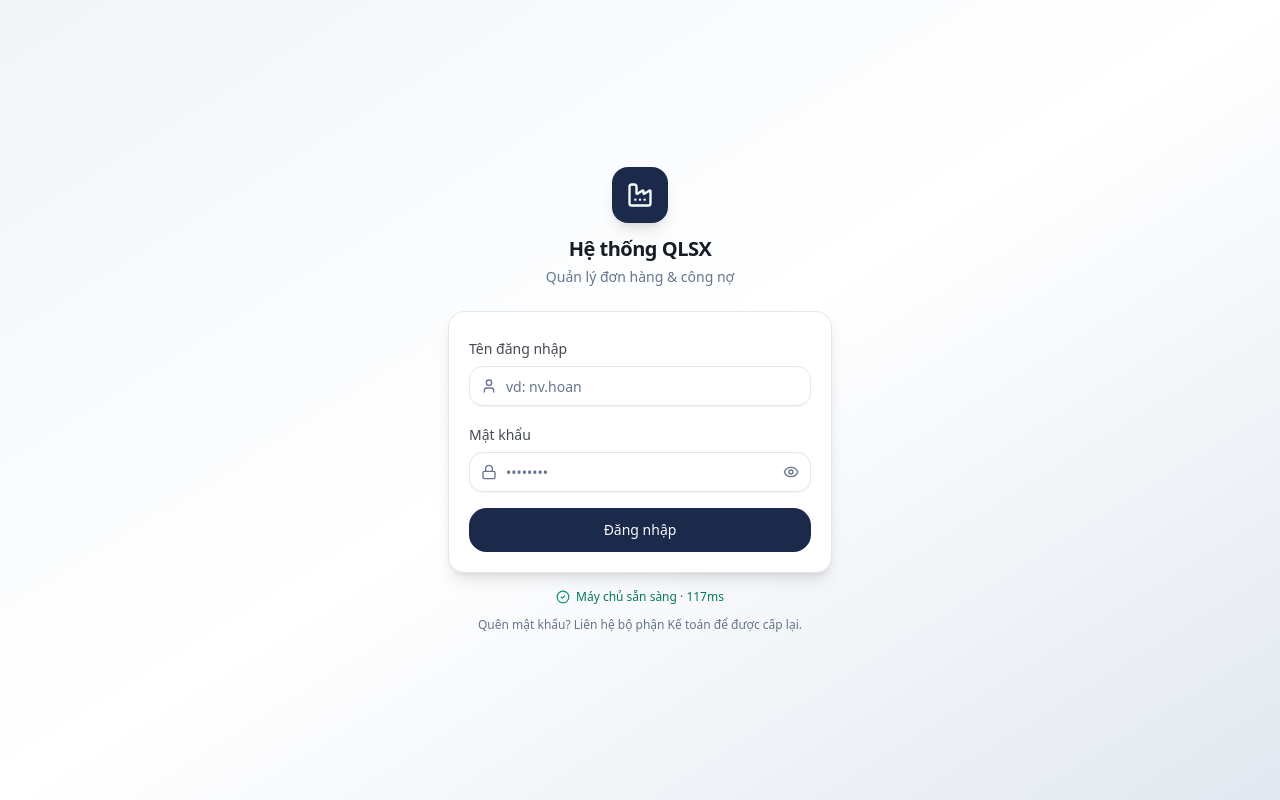
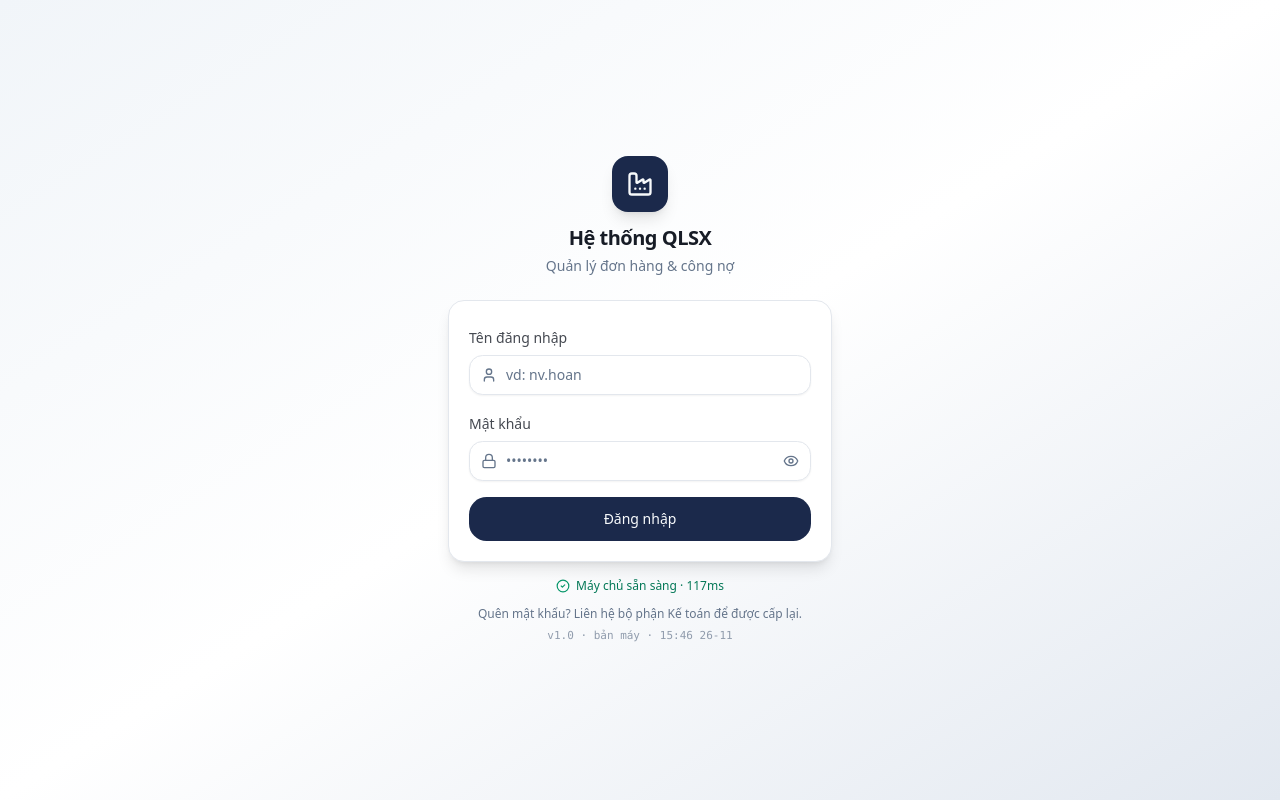
Before and after one commit to hoanbvhn-gif/qlsx, a React (Vite) app: page /#/login in a window 1280 px wide. Built offline with nearby package versions, Linux system fonts and the light colour scheme; no server answers; the database is empty.

Commit message:
hien so hieu ban build

```diff
--- a/src/components/layout/AppLayout.jsx
+++ b/src/components/layout/AppLayout.jsx
@@ -4,6 +4,7 @@ import { useAuth } from '@/context/AuthContext'
 import { ROLE_LABEL } from '@/lib/format'
 import { cn } from '@/lib/utils'
 import { donFileDaTatToan } from '@/lib/cleanup'
+import { versionLabel, COMMIT } from '@/lib/version'
 import { Button } from '@/components/ui/button'
 import { toast } from 'sonner'
 import {
@@ -91,8 +92,11 @@ export default function AppLayout() {
         <nav className="flex-1 space-y-1 overflow-y-auto p-3">
           {items.map(i => <NavItem key={i.to} {...i} />)}
         </nav>
-        <div className="border-t p-3 text-xs text-muted-foreground">
-          QLSX v1.0 · {ROLE_LABEL[profile?.role]}
+        <div className="space-y-0.5 border-t p-3 text-xs text-muted-foreground">
+          <p>QLSX · {ROLE_LABEL[profile?.role]}</p>
+          <p className="font-mono text-[11px]" title={COMMIT ? `commit ${COMMIT}` : 'chạy tại máy'}>
+            {versionLabel()}
+          </p>
         </div>
       </aside>
 
--- /dev/null
+++ b/src/lib/version.js
@@ -0,0 +1,27 @@
+/**
+ * Thong tin phien ban ban dung.
+ * Cac ten __BUILD_NO__ / __COMMIT__ / __BUILD_TIME__ duoc Vite thay the
+ * bang gia tri that luc build (xem muc define trong vite.config.js).
+ * Chay o may (npm run dev) thi cung co gia tri, chi khac la BUILD_NO = 'local'.
+ */
+/* eslint-disable no-undef */
+export const APP_VERSION = '1.0'
+export const BUILD_NO   = typeof __BUILD_NO__   !== 'undefined' ? __BUILD_NO__   : 'local'
+export const COMMIT     = typeof __COMMIT__     !== 'undefined' ? __COMMIT__     : ''
+export const BUILD_TIME = typeof __BUILD_TIME__ !== 'undefined' ? __BUILD_TIME__ : new Date().toISOString()
+
+/** '10/08 09:15' theo giờ Việt Nam */
+export function buildTimeVN() {
+  const d = new Date(BUILD_TIME)
+  if (isNaN(d.getTime())) return '--'
+  return d.toLocaleString('vi-VN', {
+    day: '2-digit', month: '2-digit', hour: '2-digit', minute: '2-digit',
+    timeZone: 'Asia/Ho_Chi_Minh'
+  })
+}
+
+/** 'v1.0 · build 23 · 10/08 09:15' */
+export function versionLabel() {
+  const build = (BUILD_NO && BUILD_NO !== 'local') ? `build ${BUILD_NO}` : 'bản máy'
+  return `v${APP_VERSION} · ${build} · ${buildTimeVN()}`
+}
--- a/src/pages/Login.jsx
+++ b/src/pages/Login.jsx
@@ -2,6 +2,7 @@ import { useState, useEffect } from 'react'
 import { useNavigate } from 'react-router-dom'
 import { useAuth, HOME_BY_ROLE } from '@/context/AuthContext'
 import { danhThucMayChu } from '@/lib/supabase'
+import { versionLabel } from '@/lib/version'
 import { Button } from '@/components/ui/button'
 import { Input } from '@/components/ui/input'
 import { Label } from '@/components/ui/label'
@@ -141,6 +142,9 @@ export default function Login() {
         <p className="mt-3 text-center text-xs text-muted-foreground">
           Quên mật khẩu? Liên hệ bộ phận Kế toán để được cấp lại.
         </p>
+        <p className="mt-1.5 text-center font-mono text-[11px] text-muted-foreground/70">
+          {versionLabel()}
+        </p>
       </div>
     </div>
   )
--- a/vite.config.js
+++ b/vite.config.js
@@ -8,6 +8,12 @@ export default defineConfig(({ mode }) => {
   const env = loadEnv(mode, process.cwd(), '')
   return {
     base: env.VITE_BASE || '/qlsx/',
+    // Dau moc phien ban — de biet web dang chay ban nao
+    define: {
+      __BUILD_TIME__: JSON.stringify(new Date().toISOString()),
+      __BUILD_NO__: JSON.stringify(env.VITE_BUILD_NO || 'local'),
+      __COMMIT__: JSON.stringify((env.VITE_COMMIT || '').slice(0, 7))
+    },
     plugins: [react()],
     resolve: { alias: { '@': path.resolve(__dirname, './src') } },
     build: { outDir: 'dist', sourcemap: false }
```
